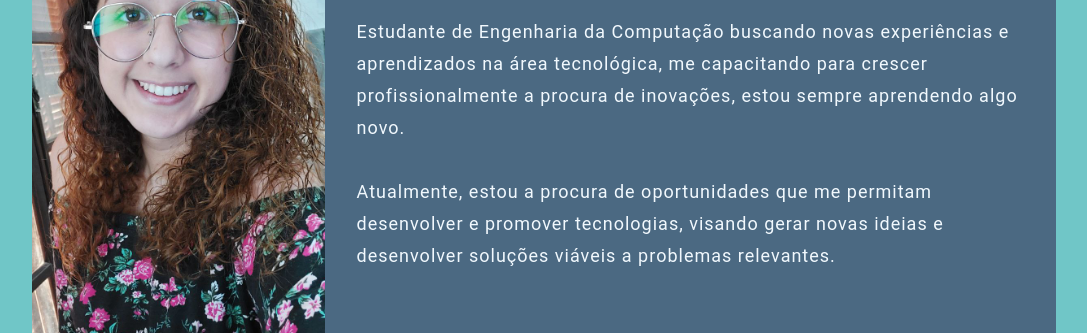
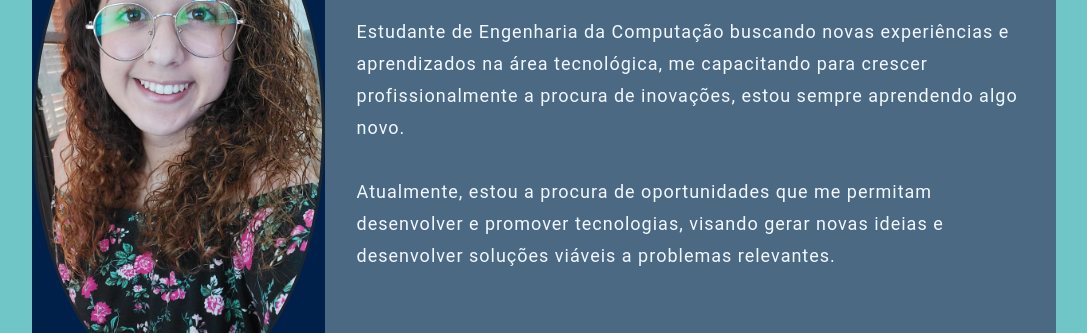
Before and after one commit to Lorencon/devweekgit.github.io, a plain HTML site: page index.html in a window 1280 px wide. Shown: the part 159-492 px from the top of the page, without its empty margins (96-1183 px from the left). Drawn offline with Linux system fonts and the light colour scheme.

Commit message:
day-03 (#7)
* Squashed commit of the following:

commit 8825363aed4b6d2b046b20c2804be23849608a52
Author: Sarah-Lorencon <82477978+Lorencon@users.noreply.github.com>
Date:   Fri Jul 8 17:31:40 2022 -0300

    alteração day-02

* alteração day-02

* Day 02 (#8)

* alteração day-02

* atualização day-02 (#5)

* adicionado arquivo aula 2 (#2)

* Squashed commit of the following:

commit 8825363aed4b6d2b046b20c2804be23849608a52
Author: Sarah-Lorencon <82477978+Lorencon@users.noreply.github.com>
Date:   Fri Jul 8 17:31:40 2022 -0300

    alteração day-02

* alteração day-02

* update experience

* update image

```diff
--- a/index.html
+++ b/index.html
@@ -14,7 +14,7 @@
         <section class="left-section">
             <div class="left-section-content">
                 <div class="profile">
-                    <img class="profile-image" src="img/profil-image.jpeg" alt="Profile image">
+                    <img class="profile-image" src="img/profile-image.jpeg" alt="Profile image">
                     <p class="name">Sarah Lorençon</p>
                     <p class="profession">Java Software Developer Intern</p>
                 </div>
--- a/style.css
+++ b/style.css
@@ -42,7 +42,9 @@ body {
 
 .profile .profile-image {
     width: 100%;
-}
+    border-radius: 50%;
+    border: 3px solid #1B2631;
+ }
 
 .name {
     color: #D6DBDF;
```
Also changed, not shown: img/profile-image.jpeg (renamed from img/profil-image.jpeg).
